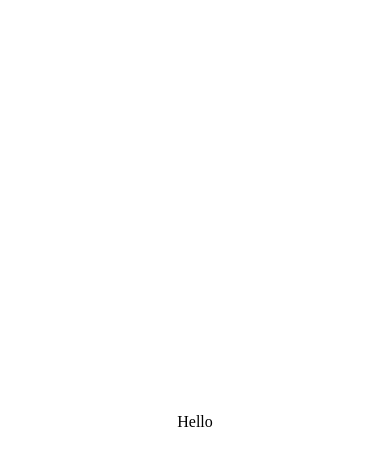
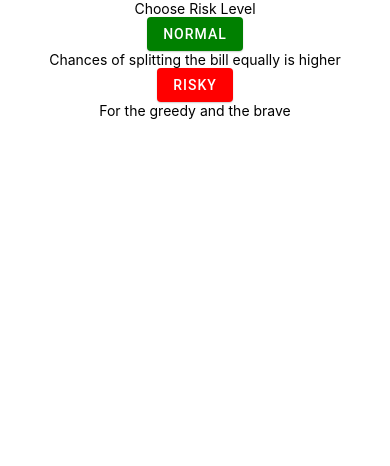
Before and after one commit to Car-ElWilliams/Bill-Gamble, a React Native app: screen / in a window 390 px wide. Shown: the top 466 px of the page. Built offline with nearby package versions, Linux system fonts and the light colour scheme.

Commit message:
all working fine

```diff
--- a/App.js
+++ b/App.js
@@ -4,6 +4,7 @@ import { StyleSheet, Text, View } from 'react-native';
 import { Provider as PaperProvider } from 'react-native-paper';
 import LoadingScreen from './components/LoadingScreen';
 import Context from './Context';
+import Home from './components/Home';
 
 export default function App() {
 	const [progressDone, setProgressDone] = useState(true);
@@ -12,8 +13,8 @@ export default function App() {
 		<Context.Provider value={{ progressDone, setProgressDone }}>
 			<PaperProvider>
 				<View style={styles.container}>
-					{progressDone && <LoadingScreen progress='' />}
-					<View>Hello</View>
+					{progressDone && <LoadingScreen />}
+					{!progressDone && <Home />}
 					{/*<StatusBar style='auto' />*/}
 				</View>
 			</PaperProvider>
@@ -27,6 +28,5 @@ const styles = StyleSheet.create({
 		backgroundColor: '#fff',
 		flexDirection: 'column',
 		alignItems: 'center',
-		justifyContent: 'center',
 	},
 });
--- /dev/null
+++ b/components/Home.js
@@ -0,0 +1,32 @@
+import React, { useState, useEffect, useContext } from 'react';
+import { StyleSheet, Text, View, ImageBackground, Animated } from 'react-native';
+import { Button } from 'react-native-paper';
+import Context from '../Context';
+
+export default function Home(props) {
+	return (
+		<View style={styles.HomeContainer}>
+			<Text>Choose Risk Level</Text>
+			<Button mode='contained' color='green'>
+				Normal
+			</Button>
+			<Text>Chances of splitting the bill equally is higher</Text>
+
+			<Button mode='contained' color='red'>
+				Risky
+			</Button>
+			<Text>For the greedy and the brave</Text>
+		</View>
+	);
+}
+
+const styles = StyleSheet.create({
+	HomeContainer: {
+		flex: 1,
+		flexDirection: 'column',
+		alignItems: 'center',
+	},
+	header: {
+		fontSize: 30,
+	},
+});
```
